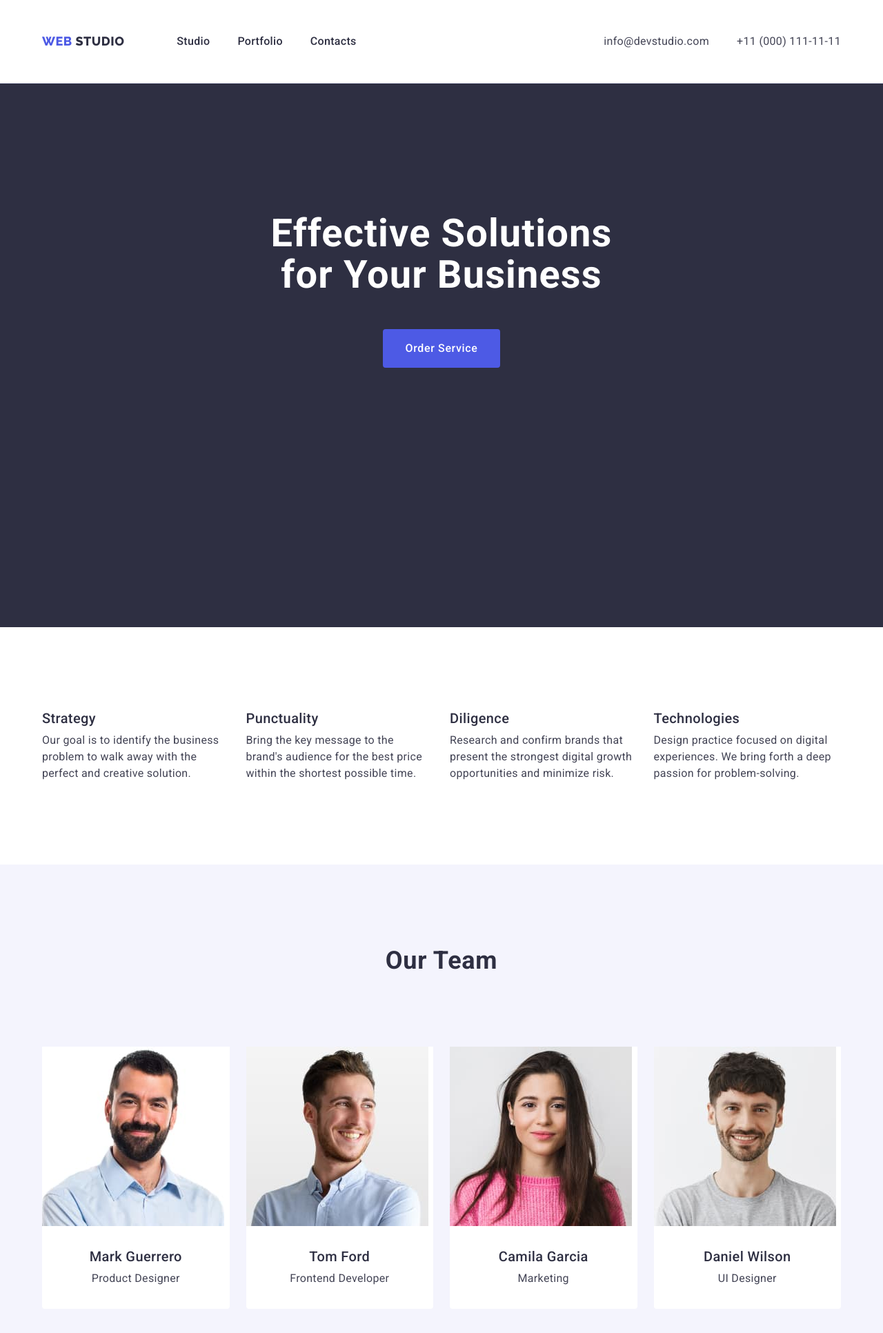
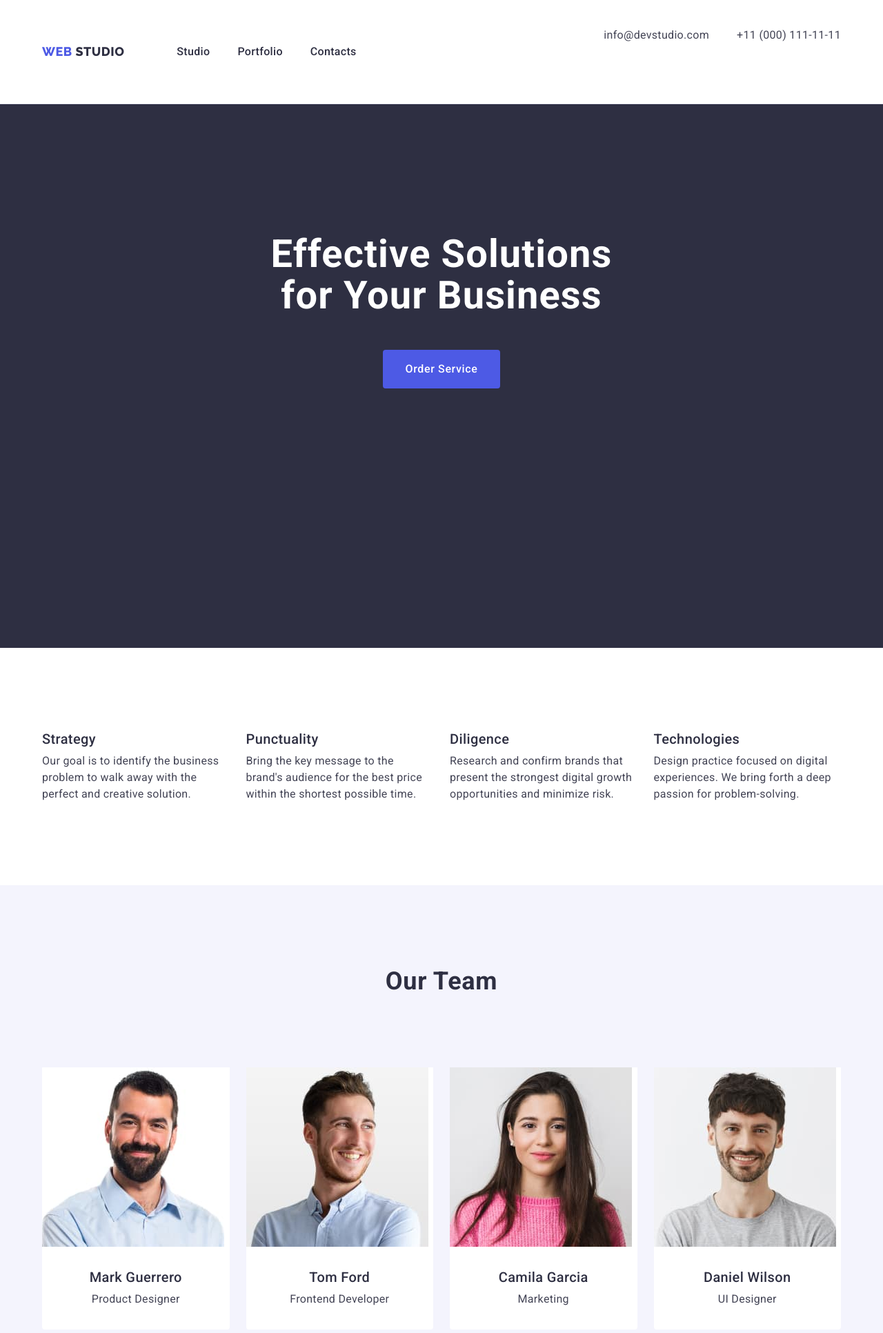
Before and after one commit to Medvedua/hw-03, a plain HTML site: page index.html in a window 1280 px wide. Shown: the top 1932 px of the page at 69% size. Drawn offline with nearby package versions, Linux system fonts and the light colour scheme.

Commit message:
20.10.23.2

```diff
--- a/css/styles.css
+++ b/css/styles.css
@@ -80,7 +80,7 @@ body {
 .container-one {
   display: flex;
   justify-content: space-between;
-  padding: 24px 0;
+  padding: 15px 0;
 }
 
 .page-nav {
@@ -117,6 +117,7 @@ body {
 .menu-header {
   display: flex;
   gap: 40px;
+  padding: 24px 0;
 }
 
 .menu-link {
@@ -245,12 +246,13 @@ body {
 }
 
 .container-section-two {
-  padding: 32px 0;
+
 }
 
 .menu-section-team {
   display: flex;
   gap: 24px;
+  padding: 32px 0;
 }
 
 .team-title-name {
--- a/index.html
+++ b/index.html
@@ -113,7 +113,7 @@
       <section class="section-team">
         <div class="container">
           <h2 class="team-title">Our Team</h2>
-          <div class="container-section-two">
+
           <ul class="menu-section-team list">
             <li class="team-item">
               <img
@@ -160,7 +160,6 @@
               <p class="team-paragraph">UI Designer</p>
             </li>
           </ul>
-          </div>
         </div>
       </section>
       <!-- section 3 -->
```
Lines whose indentation alone changed are shown as unchanged.
